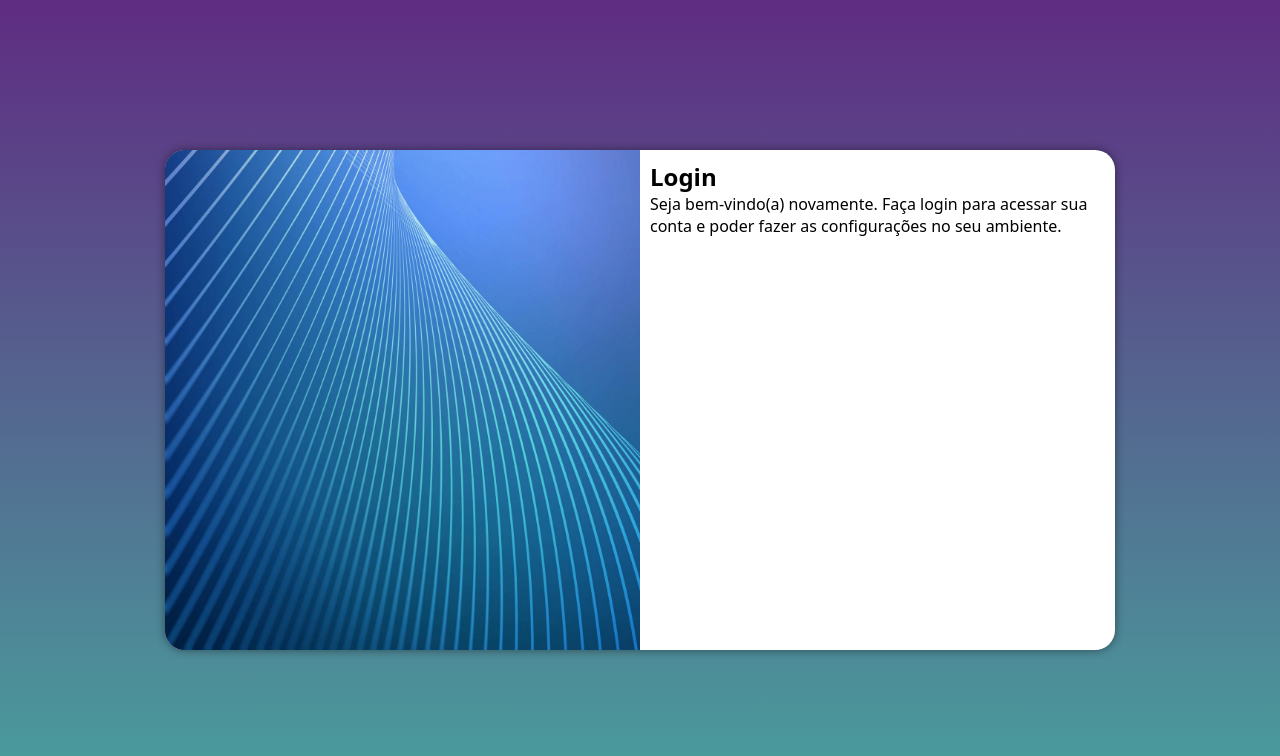
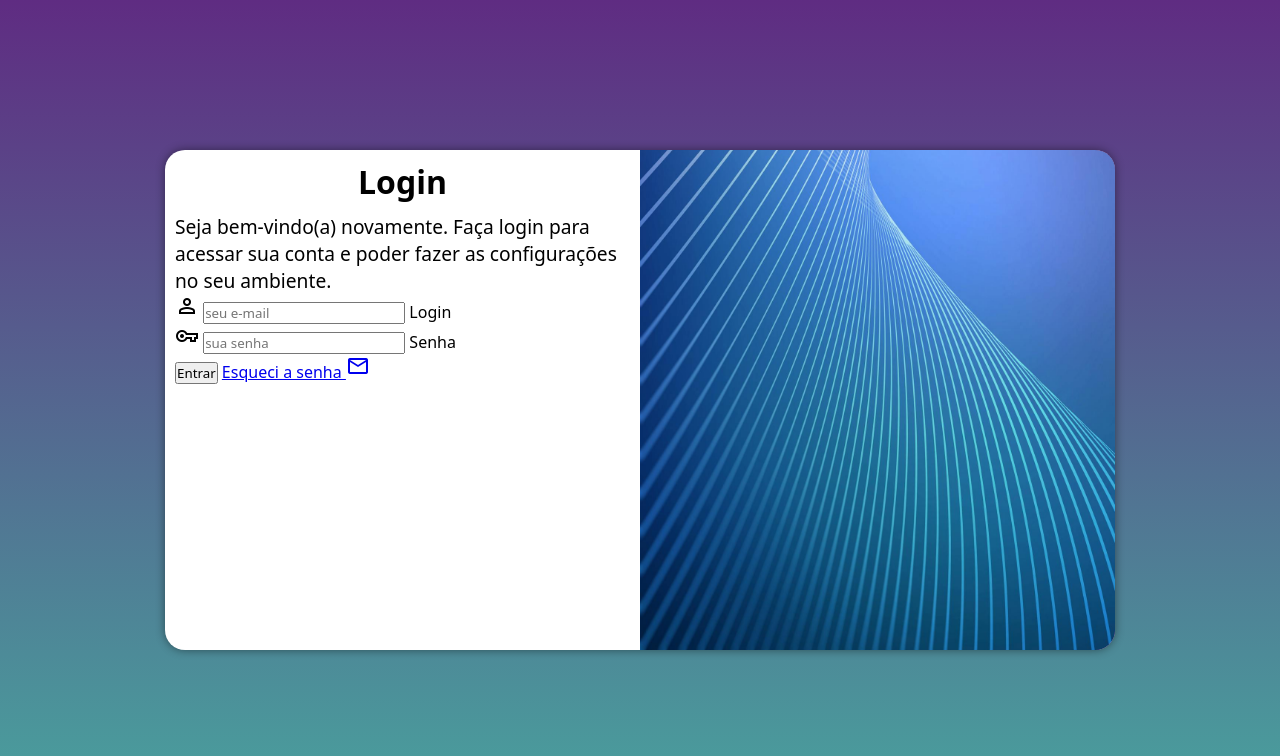
Before and after one commit to annielemarinho/projeto-login, a plain HTML site: page index.html in a window 1280 px wide. Drawn offline with nearby package versions, Linux system fonts and the light colour scheme.

Commit message:
adicionei formulario

```diff
--- a/estilos/media-query.css
+++ b/estilos/media-query.css
@@ -29,13 +29,19 @@
         width: 950px;
     }
     section#login > div#imagem {
-        float: left;
+        float: right;
         width: 50%;
         height: 100%;
     }
     section#login > div#formulario {
-        float: right;
+        float: left;
         width: 50%;
+    }
+    div#formulario > h1 {
+        font-size: 2em;
+    }
+    div#formulario > p {
+        font-size: 1.2em;
     }
 
 }
--- a/estilos/style.css
+++ b/estilos/style.css
@@ -52,3 +52,12 @@ section#login > div#formulario {
     display: block;
     padding: 10px;
 }
+
+div#formulario > h1 {
+    text-align: center;
+    margin-bottom: 10px;
+}
+
+div#formulario > p {
+    font-size: 0.8em;
+}
--- a/index.html
+++ b/index.html
@@ -4,6 +4,7 @@
     <meta charset="UTF-8">
     <meta name="viewport" content="width=device-width, initial-scale=1.0">
     <title>Document</title>
+    <link href="https://fonts.googleapis.com/css2?family=Material+Symbols+Outlined" rel="stylesheet" />
     <link rel="stylesheet" href="estilos/style.css">
     <link rel="stylesheet" href="estilos/media-query.css">
 </head>
@@ -16,7 +17,20 @@
             <div id="formulario">
                 <h1>Login</h1>
                 <p>Seja bem-vindo(a) novamente. Faça login para acessar sua conta e poder fazer as configurações no seu ambiente.</p>
-                <form action="login.php" method="post">
+                <form action="login.php" method="post" autocomplete="on">
+                    <div class="campo">
+                        <span class="material-symbols-outlined">person</span>
+                        <input type="email" name="login" id="ilogin" placeholder="seu e-mail" autocomplete="email" required maxlength="30">
+                        <label for="ilogin">Login</label>
+                    </div>
+                    <div class="campo">
+                        <span class="material-symbols-outlined">vpn_key</span>
+                        <input type="password" name="senha" id="isenha" placeholder="sua senha" autocomplete="current-password" required minlength="8" maxlength="20">
+                        <label for="isenha">Senha</label>
+                    </div>
+                    <input type="submit" value="Entrar">
+                    <a href="esqueci.html">Esqueci a senha <span class="material-symbols-outlined">mail</span>
+                    </a>
 
                 </form>
             </div>
```
